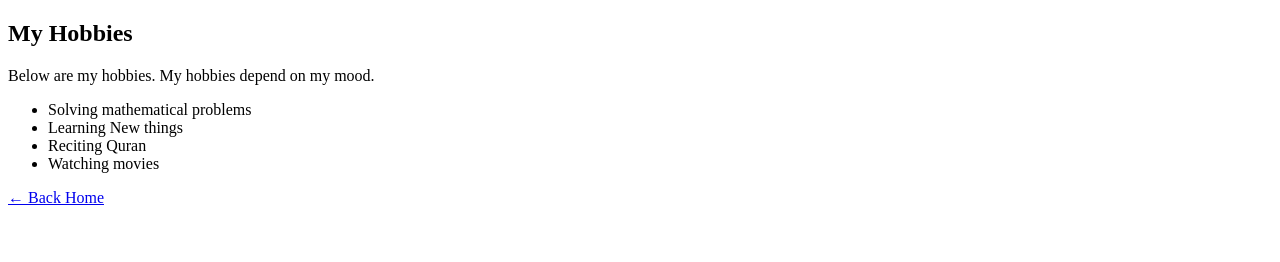
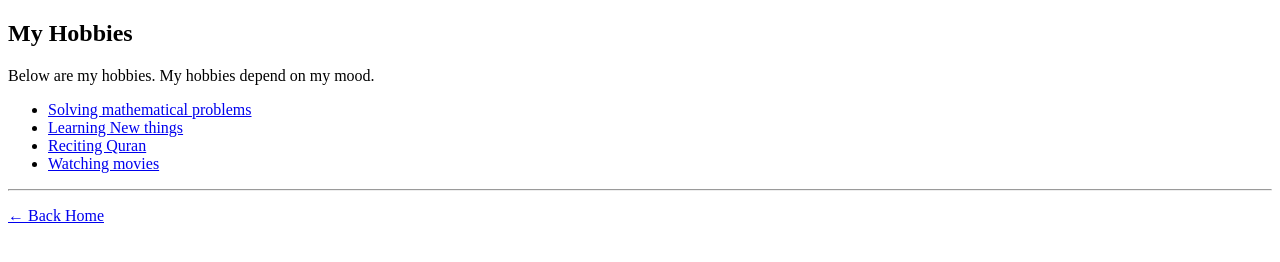
Before and after one commit to Mukmilatu/FINAL-HTML-PROJECT, a plain HTML site: page pages/hobby/hobby.html in a window 1280 px wide. Drawn offline with Linux system fonts and the light colour scheme.

Commit message:
done something

```diff
--- a/pages/hobby/hobby.html
+++ b/pages/hobby/hobby.html
@@ -10,11 +10,12 @@
     <h2>My Hobbies</h2>
     <p>Below are my hobbies. My hobbies depend on my mood.</p>
     <ul>
-      <li>Solving mathematical problems</li>
-      <li>Learning New things</li>
-      <li>Reciting Quran</li>
-      <li>Watching movies</li>
+      <li><a href="https://www.nesoacademy.org/" target="_blank">Solving mathematical problems</a></li>
+      <li><a href="https://www.nesoacademy.org/" target="_blank">Learning New things</a></li>
+      <li><a href="https://www.nesoacademy.org/" target="_blank">Reciting Quran</a></li>
+      <li><a href="https://www.nesoacademy.org/" target="_blank">Watching movies</a></li>
     </ul>
-    <a href="../../index.html">&larr; Back Home</a>
+    <hr size="2">
+    <p><a href="../../index.html">&larr; Back Home</a></p>
   </body>
 </html>
```
Also changed, not shown: index.html (+19 -5 lines).
